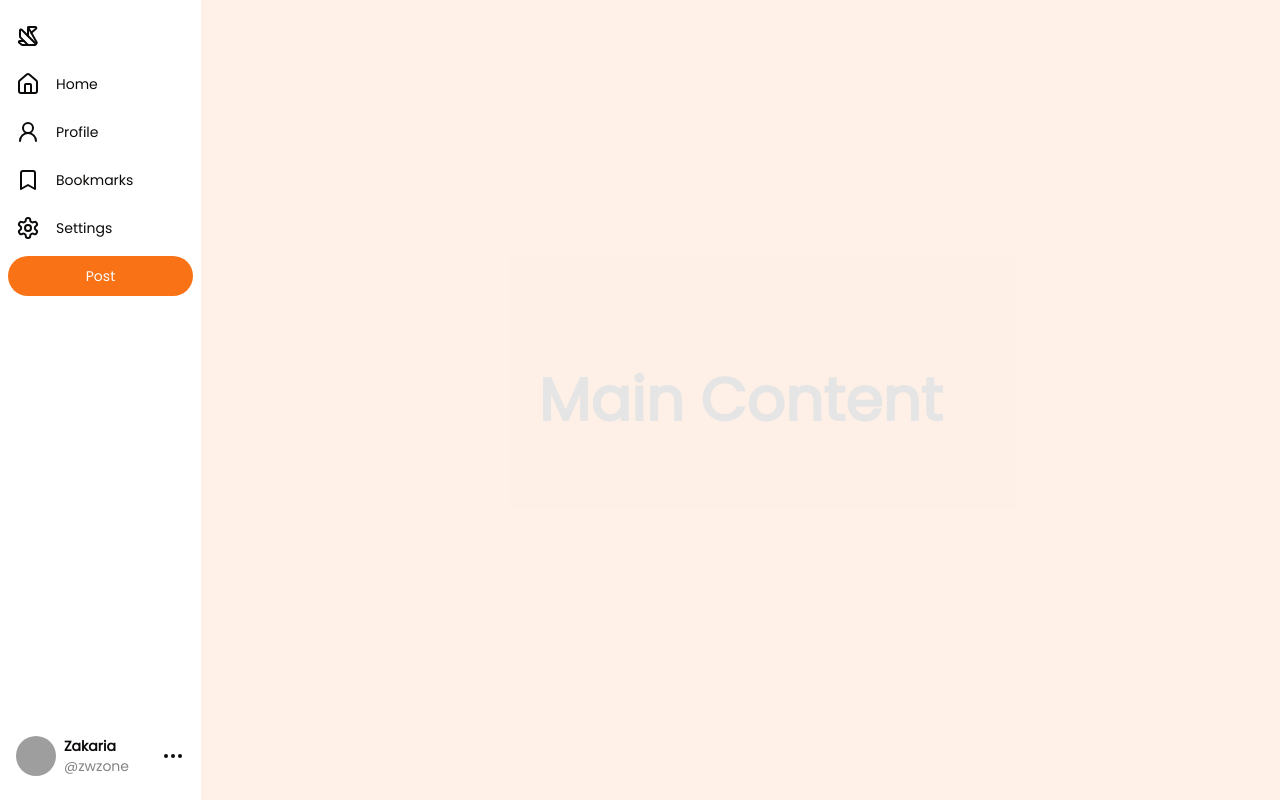
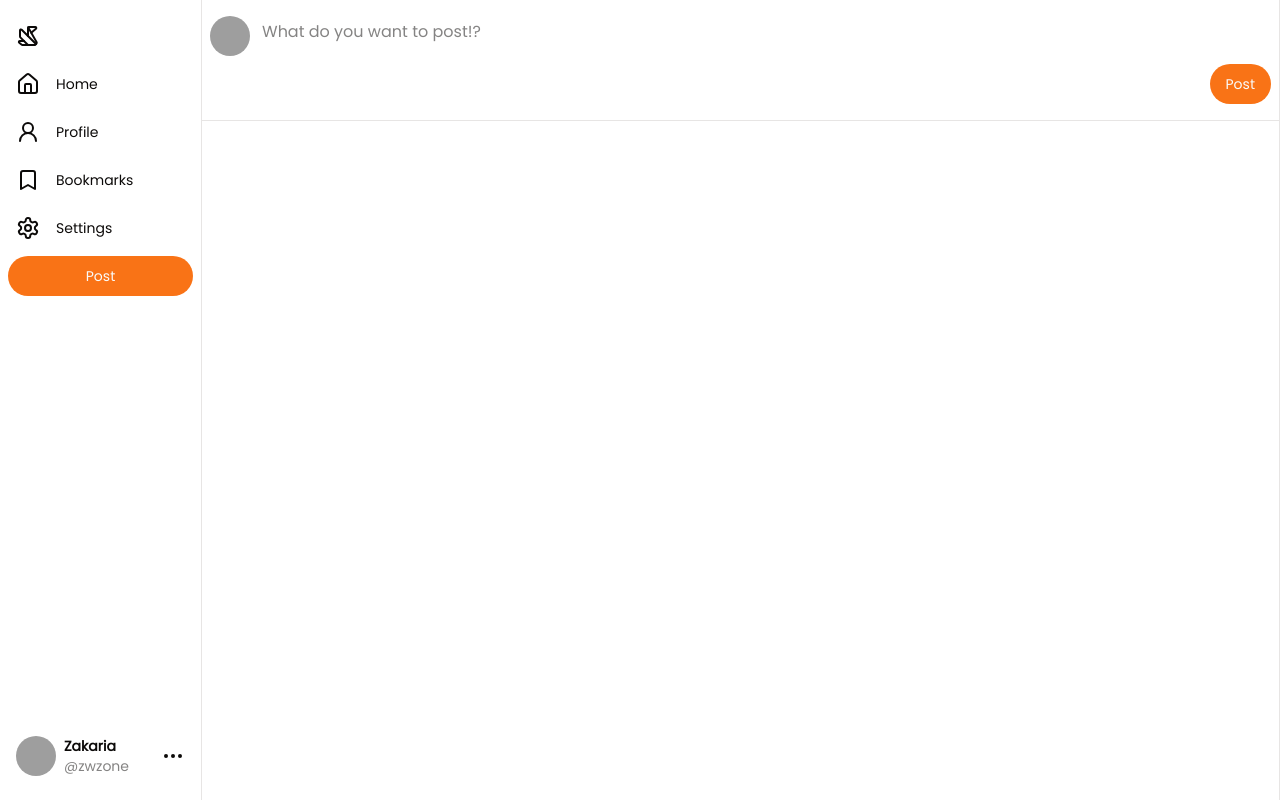
Before and after one commit to zwzone/zwizzer, a Next.js app: page / in a window 1280 px wide. Built offline with nearby package versions, Linux system fonts and the light colour scheme; grey boxes are pictures that could not be loaded.

Commit message:
ADD: home page setup + Textpost component

```diff
--- a/src/app/globals.css
+++ b/src/app/globals.css
@@ -75,4 +75,9 @@
   .flex-around {
     @apply flex items-center justify-around;
   }
+  div[contentEditable=true]:empty:before {
+    cursor: text;
+    content: attr(data-placeholder);
+    opacity: .5;
+  }
 }
--- a/src/app/page.tsx
+++ b/src/app/page.tsx
@@ -1,13 +1,36 @@
 import Sidebar from "@src/components/Sidebar";
+import Textpost from "@src/components/Textpost";
+import { Avatar, AvatarFallback, AvatarImage } from "@src/components/ui/avatar";
+import { Button } from "@src/components/ui/button";
 
 export default function Home() {
   return (
-    <div className="flex h-full flex-1">
+    <div className="flex-center size-full">
       {/* Sidebar */}
       <Sidebar />
       {/* Main Content */}
-      <main className="flex-center h-full flex-1 bg-primary text-center text-6xl font-bold opacity-10">
-        Main Content
+      <main className="h-full max-w-[640px] flex-grow lg:max-w-[none]">
+        <section className="min-h-full border-x">
+          {/* Post Form */}
+          <div className="flex flex-col gap-2 border-b px-2 py-4 sm:flex-row sm:items-start">
+            <div>
+              <Avatar className="size-10 justify-self-end">
+                <AvatarImage
+                  src="https://lh3.googleusercontent.com/a/ACg8ocJ4mQsNMUQB2TmYtvYC0Qla9a4P_DT9h921z6Me-v1mjxbQzOZx=s96-c"
+                  alt="avatar"
+                />
+                <AvatarFallback>ZW</AvatarFallback>
+              </Avatar>
+            </div>
+            {/* Post Input */}
+            <div className="flex flex-grow flex-col gap-4">
+              <Textpost />
+              <Button type="submit" className="self-end rounded-full">
+                Post
+              </Button>
+            </div>
+          </div>
+        </section>
       </main>
     </div>
   );
--- /dev/null
+++ b/src/components/Textpost.tsx
@@ -0,0 +1,22 @@
+"use client";
+
+import React from "react";
+
+export default function Textpost() {
+  const [text, setText] = React.useState("");
+
+  function handleInput(e: React.FormEvent<HTMLDivElement>) {
+    setText(e.currentTarget.textContent || "");
+  }
+
+  return (
+    <div
+      role="textbox"
+      className="cursor-text p-1"
+      style={{ wordBreak: "break-word", outline: "none" }}
+      onInput={handleInput}
+      data-placeholder="What do you want to post!?"
+      contentEditable
+    ></div>
+  );
+}
```
